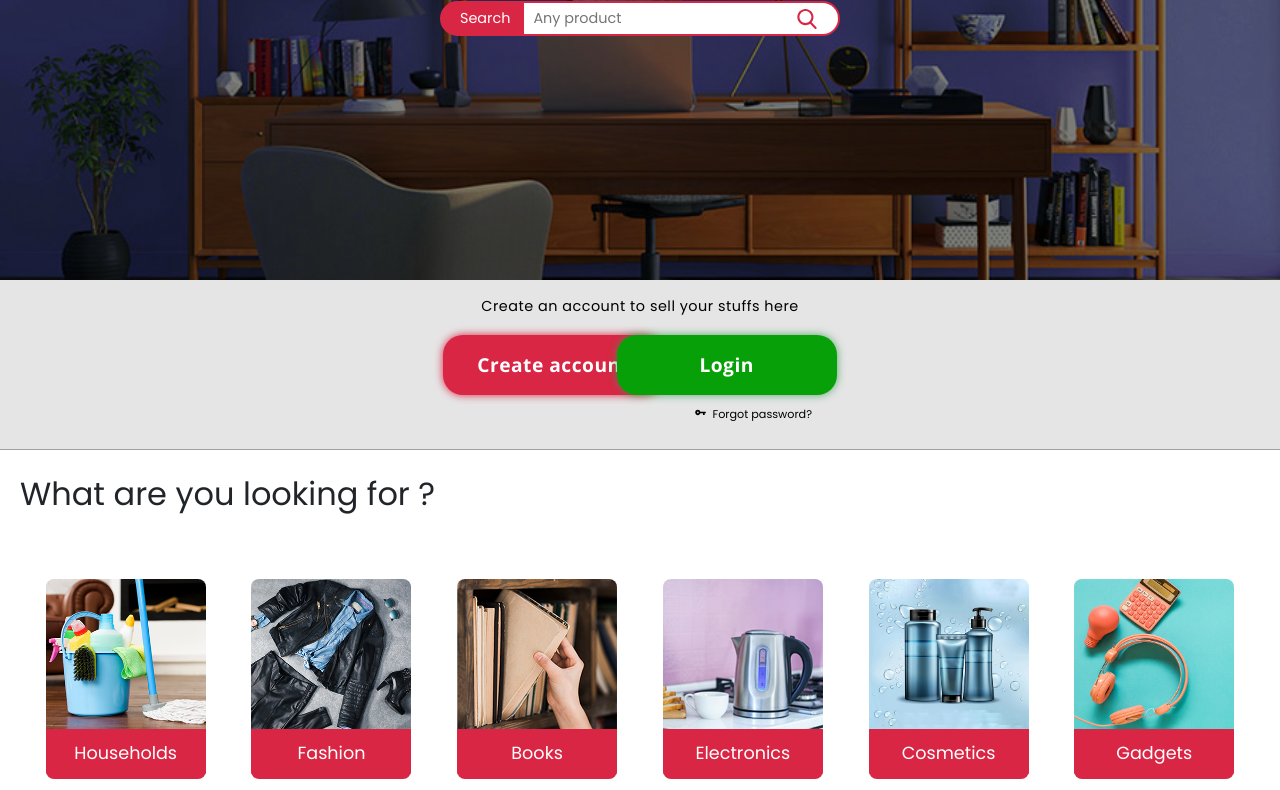
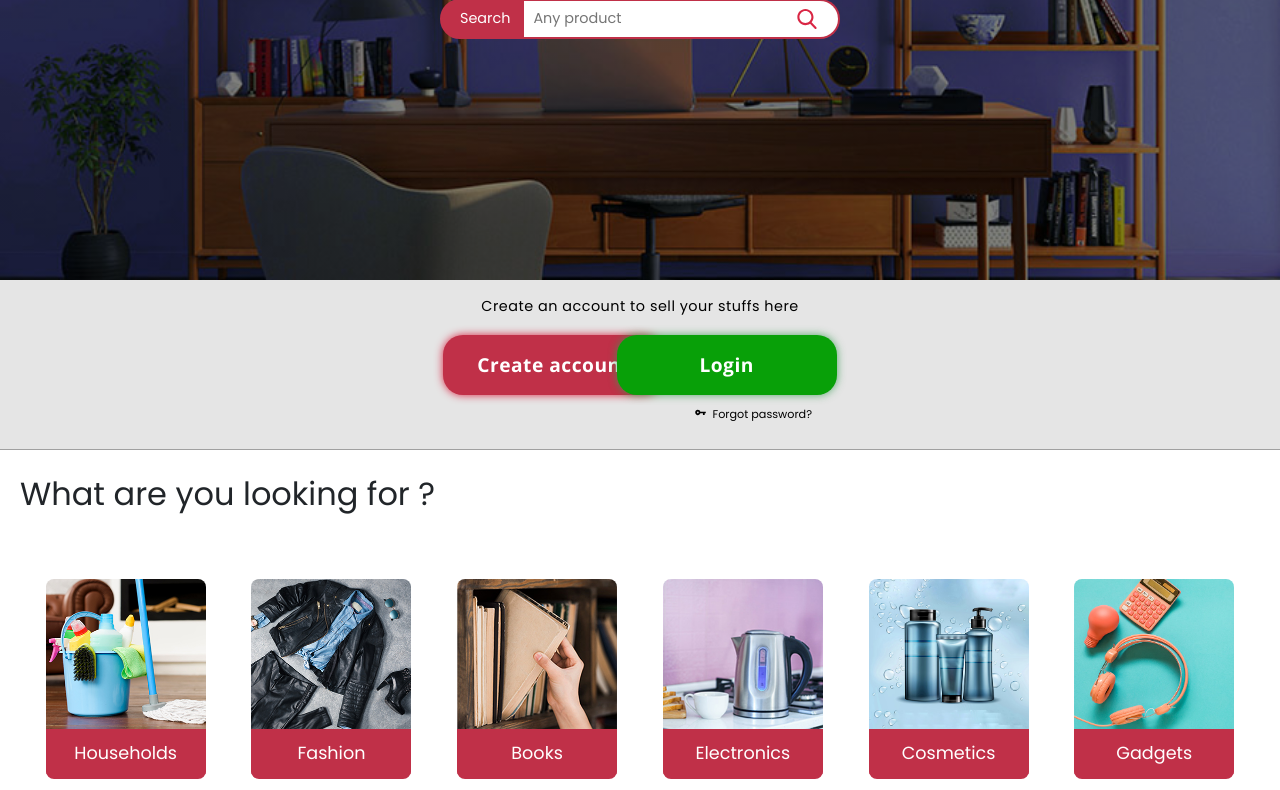
Before and after one commit to gaurav9372/Seliq-2, a plain HTML site: page index.html in a window 1280 px wide. Shown: the part 360-1150 px from the top of the page. Drawn offline with nearby package versions, Linux system fonts and the light colour scheme.

Commit message:
Update index.css

```diff
--- a/css/index.css
+++ b/css/index.css
@@ -1,6 +1,6 @@
 /*Global*/
 :root{
-    --pcolor:hsla(350,70%,50%,1);
+    --pcolor:hsla(350,60%,47%,1);
     --pcolordark:hsla(350,70%,35%,1);
     --pcolordarker:hsla(350,70%,30%,1);
     --scolor:hsla(43,90%,50%,1);
@@ -72,7 +72,7 @@
 .searchbox{
     display: flex;
     width: 100%;
-    height: 70px;
+    height: 80px;
     justify-content: center;
     align-items: center;
 
@@ -81,10 +81,10 @@
 
 .searchbar{
     display: flex;
-    width: 90%;
+    width: 80%;
     justify-content: center;
     align-items: center;
-    height: 35px;
+    height: 40px;
     max-width: 400px;
 /*    border-radius: 17.5px;*/
 }
@@ -99,8 +99,8 @@
     padding-right:12px;
     height: 100%;
     color:#fff;
-    border-top-left-radius: 35px;
-    border-bottom-left-radius: 35px;
+    border-top-left-radius: 40px;
+    border-bottom-left-radius: 40px;
     border: 2px solid var(--pcolor);
 }
 
@@ -126,8 +126,8 @@
 .searchbar .search_icon_container{
     display: flex;
     height: 100%;
-    border-top-right-radius: 35px;
-    border-bottom-right-radius: 35px;
+    border-top-right-radius: 40px;
+    border-bottom-right-radius: 40px;
     width: 65px;
     padding-left: 15px;
     padding-right: 15px;
```
